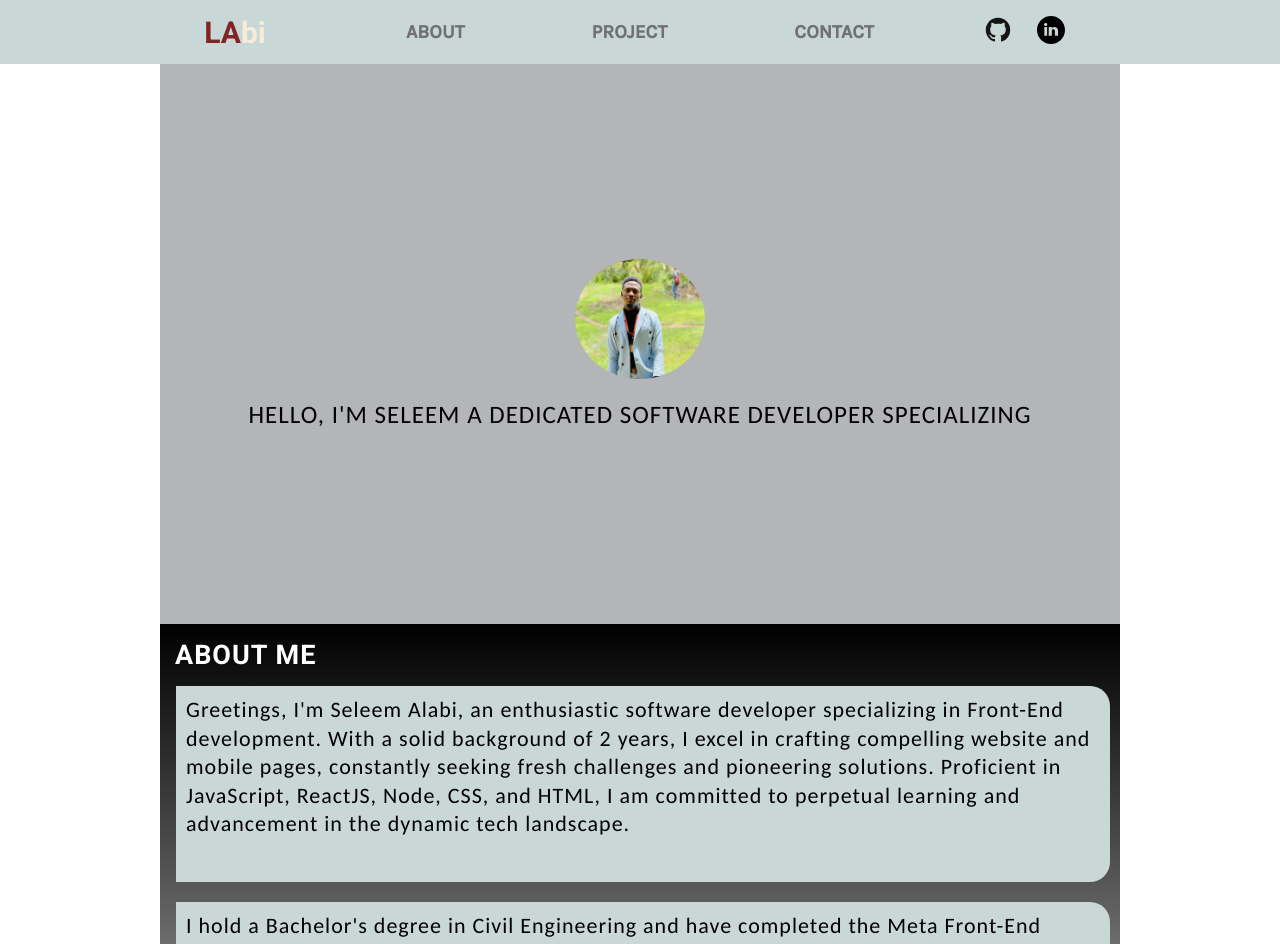
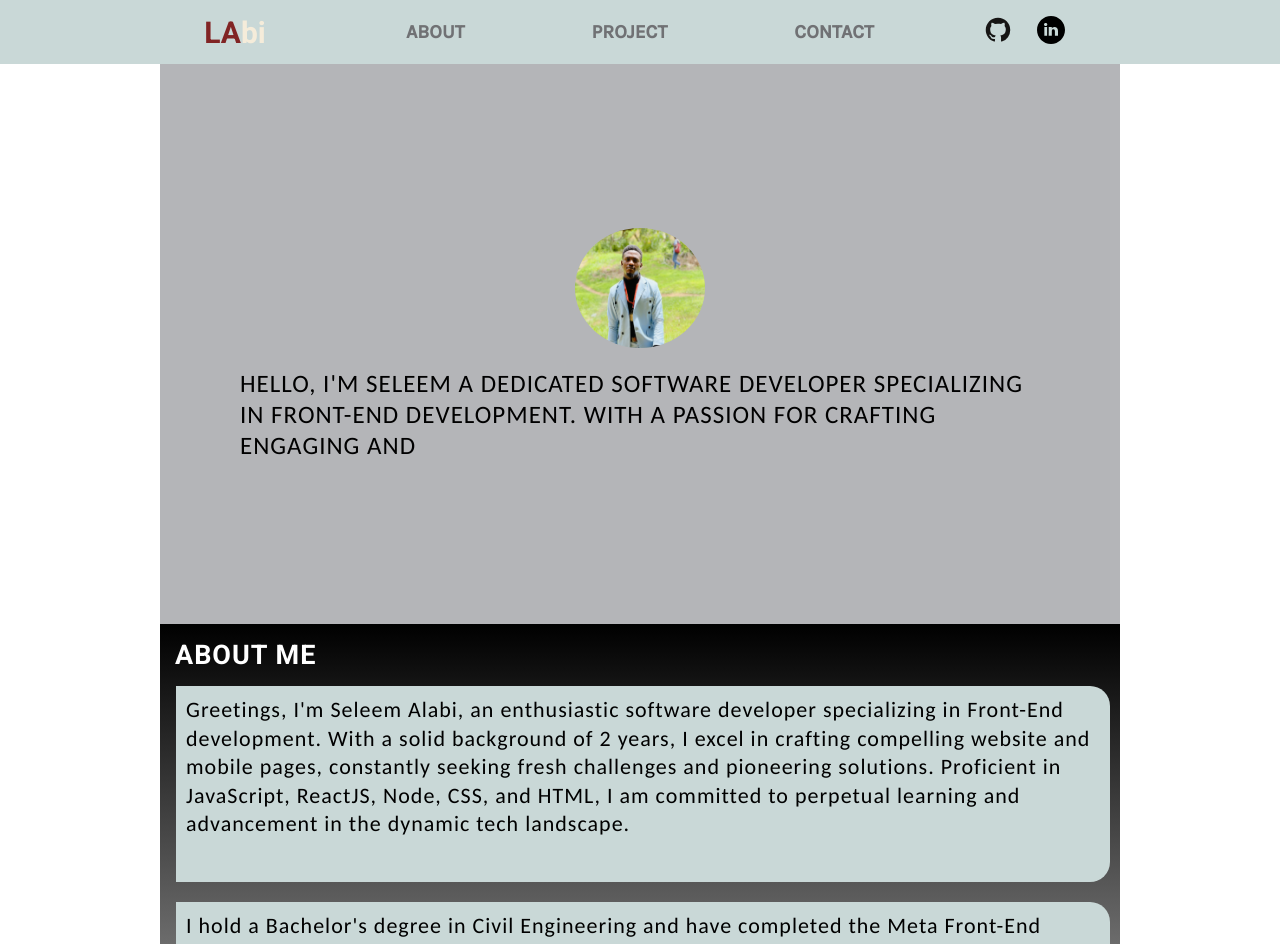
Before and after one commit to leem-dev/labi-portfolio, a React (Create React App) app: page / in a window 1280 px wide. Shown: the top 944 px of the page. Built offline with nearby package versions, Linux system fonts and the light colour scheme; some icons are missing.

Commit message:
responsiveness

```diff
--- a/src/component/main-component/main-styles.css
+++ b/src/component/main-component/main-styles.css
@@ -60,7 +60,7 @@
 .about-container {
   background: linear-gradient(to bottom, black, gray);
   color: white;
-  height: 40vh;
+  height: 50vh;
   padding: 0rem 3rem;
 }
 
@@ -74,7 +74,8 @@
 
 .about-details {
   color: black;
-  height: 40vh;
+  height: 35vh;
+
   overflow: hidden;
 }
 
@@ -184,9 +185,9 @@
     margin-bottom: 10px;
   }
 
-  .about-details {
+  /* .about-details {
     height: 60vh;
-  }
+  } */
 
   .about-details p {
     font-size: 19px;
--- a/src/component/main-component/project-section/project-card-component.css
+++ b/src/component/main-component/project-section/project-card-component.css
@@ -15,10 +15,6 @@
 }
 
 .project-container {
-  /* display: grid;
-  grid-template-columns: 1fr 1fr;
-  gap: 20px; */
-
   display: flex;
   gap: 45px;
 
@@ -29,7 +25,7 @@
 .project-box {
   background: linear-gradient(to bottom, black, gray);
 
-  height: 70vh;
+  height: 60vh;
   border-radius: 10px;
   width: 400px;
   flex-shrink: 0;
--- a/src/component/main-component/typing-component.jsx
+++ b/src/component/main-component/typing-component.jsx
@@ -26,8 +26,8 @@ const DevText = () => {
     "experiences.",
   ];
 
-  const typingSpeed = 100;
-  const delayEachWord = 500;
+  const typingSpeed = 50;
+  const delayEachWord = 300;
 
   useEffect(() => {
     let index = 0;
```
